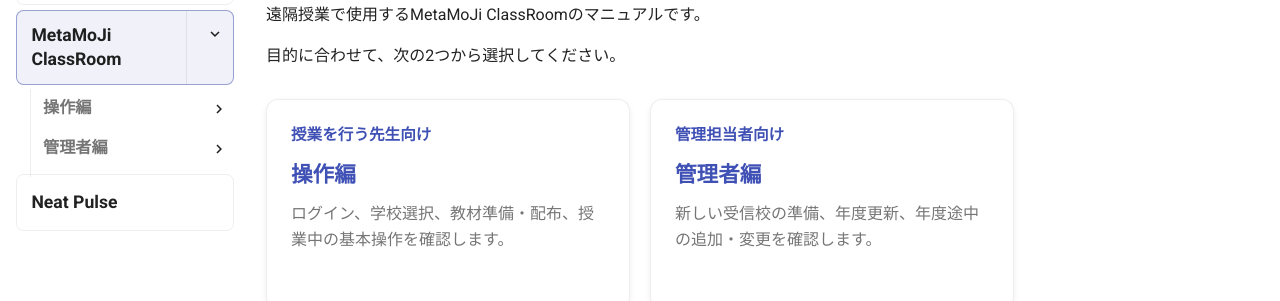
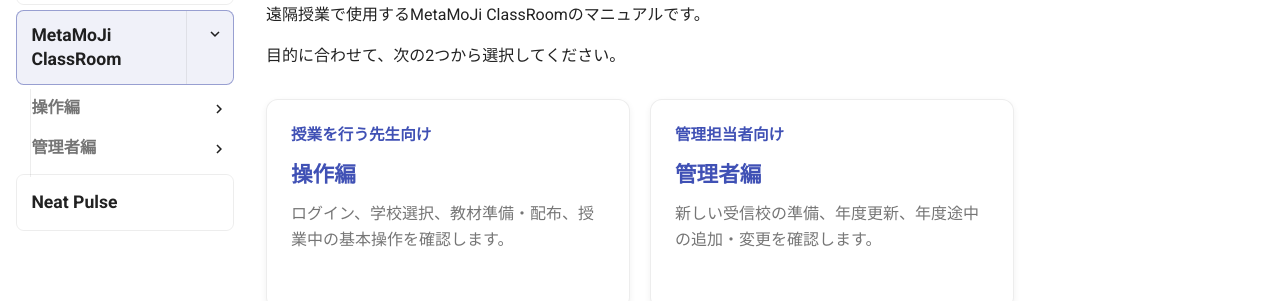
Before and after one commit to a-recs/remote-manual, an MkDocs documentation site: the page built from docs/metamoji/index.md, in a window 1280 px wide. Shown: the part 178-479 px from the top of the page. Built offline with MkDocs 1.6.1 and Material for MkDocs 9.7.7, drawn with Linux system fonts in a browser that asks for light colours.

Commit message:
Align MetaMoJi admin label with operation label

```diff
--- a/docs/stylesheets/sidebar-v2.css
+++ b/docs/stylesheets/sidebar-v2.css
@@ -136,16 +136,18 @@
   box-shadow: none !important;
 }
 
-/* タイトル文字の左位置を完全に統一 */
+/* タイトル文字の位置・大きさ・太さを統一 */
 .md-nav--primary > .md-nav__list > .md-nav__item:nth-child(2)
   > .md-nav > .md-nav__list > .md-nav__item > .md-nav__container > .md-nav__link:first-child,
 .md-nav--primary > .md-nav__list > .md-nav__item:nth-child(2)
-  > .md-nav > .md-nav__list > .md-nav__item > a.md-nav__link {
+  > .md-nav > .md-nav__list > .md-nav__item > a.md-nav__link,
+.md-nav--primary > .md-nav__list > .md-nav__item:nth-child(2)
+  > .md-nav > .md-nav__list > .md-nav__item > label.md-nav__link {
   flex: 1 1 auto !important;
   min-width: 0 !important;
   min-height: 2rem !important;
   margin: 0 !important;
-  padding: 0.42rem 0.58rem !important;
+  padding: 0.42rem 0 0.42rem 0 !important;
   box-sizing: border-box !important;
   color: var(--md-default-fg-color--light) !important;
   font-size: 0.81rem !important;
```
